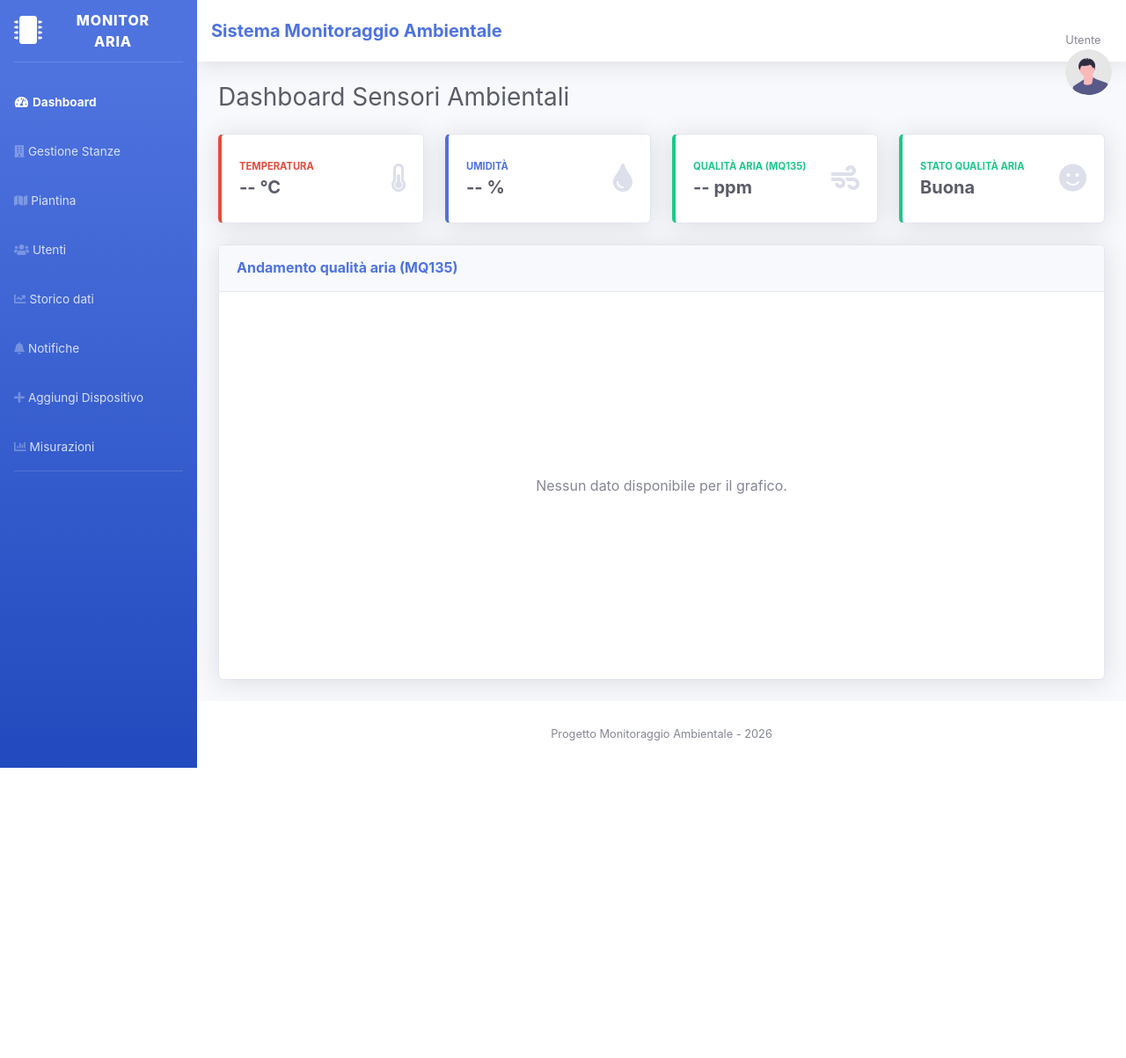
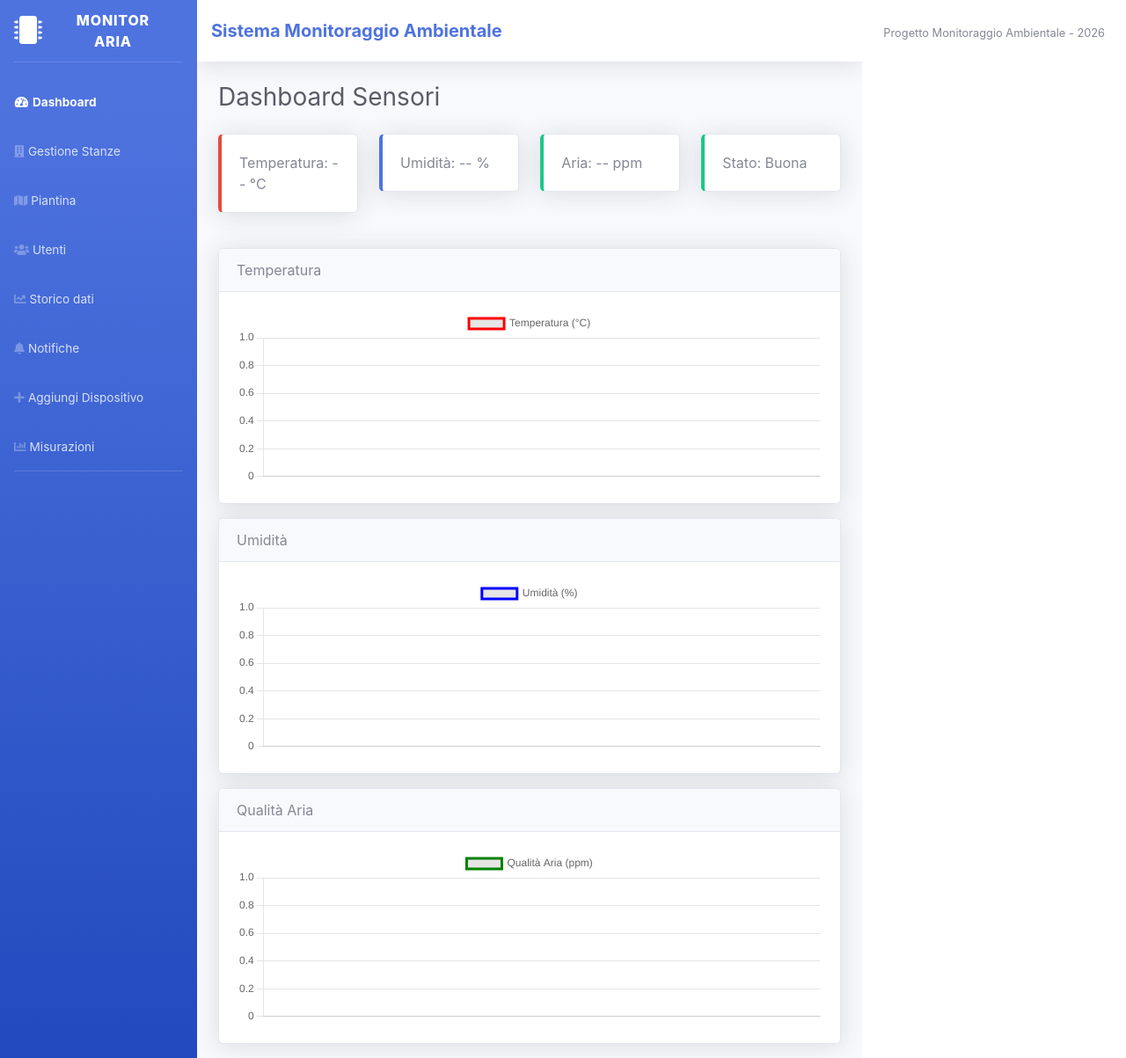
Before and after one commit to AlessandroScozzaro/ProgInformatica, a PHP site: page / in a window 1280 px wide. Shown: the whole page at 88% size. Before the commit the page ends 873 px from the top, so only its background shows below. Run offline with PHP 8.4, Linux system fonts and the light colour scheme; the visitor is signed in with stand-in values (Sample User, id 1); tables that the repository leaves empty or names only in its code hold one stand-in row (values such as "Sample post"); some libraries are stand-ins or nearby versions.

Commit message:
aggiunta grafici

```diff
--- a/index.php
+++ b/index.php
@@ -7,42 +7,35 @@ if(!isset($_SESSION['id'])){
     exit();
 }
 
-// --- PRENDI DATI DAL DATABASE ---
-
-// Temperatura
-$tempResult = $conn->query("
+// --- DATI SINGOLI (CARD) ---
+$temp = $conn->query("
 SELECT m.valore
 FROM misurazioni m
 JOIN dispositivi d ON m.id_dispositivo = d.id_dispositivo
 WHERE d.nome LIKE '%temperatura%'
 ORDER BY m.timestamp DESC
 LIMIT 1
-");
-$temp = $tempResult ? $tempResult->fetch() : null;
+")->fetch();
 
-// Umidità
-$umResult = $conn->query("
+$um = $conn->query("
 SELECT m.valore
 FROM misurazioni m
 JOIN dispositivi d ON m.id_dispositivo = d.id_dispositivo
 WHERE d.nome LIKE '%umidità%'
 ORDER BY m.timestamp DESC
 LIMIT 1
-");
-$um = $umResult ? $umResult->fetch() : null;
+")->fetch();
 
-// Qualità aria
-$ariaResult = $conn->query("
+$aria = $conn->query("
 SELECT m.valore
 FROM misurazioni m
 JOIN dispositivi d ON m.id_dispositivo = d.id_dispositivo
 WHERE d.nome LIKE '%aria%'
 ORDER BY m.timestamp DESC
 LIMIT 1
-");
-$aria = $ariaResult ? $ariaResult->fetch() : null;
+")->fetch();
 
-// Stato qualità aria
+// Stato aria
 $valAria = $aria['valore'] ?? 0;
 if($valAria < 50){
     $stato = "Buona";
@@ -55,40 +48,67 @@ if($valAria < 50){
     $colore = "danger";
 }
 
-// Dati grafico qualità aria (ord. crescente)
-$dati = $conn->query("
+// --- DATI GRAFICO TEMPERATURA ---
+$tempData = $conn->query("
+SELECT m.valore, m.timestamp
+FROM misurazioni m
+JOIN dispositivi d ON m.id_dispositivo = d.id_dispositivo
+WHERE d.nome LIKE '%temperatura%'
+ORDER BY m.timestamp ASC
+LIMIT 100
+")->fetchAll(PDO::FETCH_ASSOC);
+
+$tempLabels = [];
+$tempValues = [];
+foreach($tempData as $d){
+    $tempLabels[] = date("H:i", strtotime($d['timestamp']));
+    $tempValues[] = $d['valore'];
+}
+
+// --- DATI GRAFICO UMIDITÀ ---
+$umData = $conn->query("
+SELECT m.valore, m.timestamp
+FROM misurazioni m
+JOIN dispositivi d ON m.id_dispositivo = d.id_dispositivo
+WHERE d.nome LIKE '%umidità%'
+ORDER BY m.timestamp ASC
+LIMIT 100
+")->fetchAll(PDO::FETCH_ASSOC);
+
+$umLabels = [];
+$umValues = [];
+foreach($umData as $d){
+    $umLabels[] = date("H:i", strtotime($d['timestamp']));
+    $umValues[] = $d['valore'];
+}
+
+// --- DATI GRAFICO ARIA ---
+$ariaData = $conn->query("
 SELECT m.valore, m.timestamp
 FROM misurazioni m
 JOIN dispositivi d ON m.id_dispositivo = d.id_dispositivo
 WHERE d.nome LIKE '%aria%'
-ORDER BY m.timestamp DESC
+ORDER BY m.timestamp ASC
 LIMIT 100
-");
+")->fetchAll(PDO::FETCH_ASSOC);
 
-$valori = [];
-$labels = [];
-// Fetch query results into array
-$datiArr = $dati ? $dati->fetchAll() : [];
-// Reverse the array to maintain chronological order since we used DESC in the query
-$datiArr = array_reverse($datiArr);
-
-foreach($datiArr as $d){
-    $valori[] = $d['valore'];
-    $labels[] = date("H:i", strtotime($d['timestamp']));
+$ariaLabels = [];
+$ariaValues = [];
+foreach($ariaData as $d){
+    $ariaLabels[] = date("H:i", strtotime($d['timestamp']));
+    $ariaValues[] = $d['valore'];
 }
 ?>
+
 <!DOCTYPE html>
 <html lang="it">
-
 <head>
 <meta charset="utf-8">
-<meta http-equiv="X-UA-Compatible" content="IE=edge">
-<meta name="viewport" content="width=device-width, initial-scale=1, shrink-to-fit=no">
-<title>Dashboard Monitoraggio Ambientale</title>
+<meta name="viewport" content="width=device-width, initial-scale=1">
+<title>Dashboard Sensori</title>
 <link href="vendor/fontawesome-free/css/all.min.css" rel="stylesheet">
 <link href="css/sb-admin-2.min.css" rel="stylesheet">
 </head>
-
 <body id="page-top">
 <div id="wrapper">
 
@@ -99,7 +119,7 @@ foreach($datiArr as $d){
         <div class="sidebar-brand-text mx-3">Monitor Aria</div>
     </a>
     <hr class="sidebar-divider">
-    <li class="nav-item active"><a class="nav-link" href="#"><i class="fas fa-fw fa-tachometer-alt"></i><span>Dashboard</span></a></li>
+    <li class="nav-item active"><a class="nav-link" href="index.php"><i class="fas fa-fw fa-tachometer-alt"></i><span>Dashboard</span></a></li>
     <li class="nav-item"><a class="nav-link" href="stanze.php"><i class="fas fa-building"></i><span>Gestione Stanze</span></a></li>
     <li class="nav-item"><a class="nav-link" href="piantina.php"><i class="fas fa-map"></i><span>Piantina</span></a></li>
     <li class="nav-item"><a class="nav-link" href="utenti.php"><i class="fas fa-users"></i><span>Utenti</span></a></li>
@@ -116,103 +136,26 @@ foreach($datiArr as $d){
 <!-- Topbar -->
 <nav class="navbar navbar-expand navbar-light bg-white topbar mb-4 shadow">
     <h5 class="m-0 font-weight-bold text-primary">Sistema Monitoraggio Ambientale</h5>
-    <ul class="navbar-nav ml-auto">
-        <li class="nav-item dropdown no-arrow">
-            <a class="nav-link dropdown-toggle" href="#">
-                <a href="logout.php"><span class="mr-2 d-none d-lg-inline text-gray-600 small">Utente</span></a>
-                <img class="img-profile rounded-circle" src="img/undraw_profile.svg">
-            </a>
-        </li>
-    </ul>
 </nav>
 
 <div class="container-fluid">
-<h1 class="h3 mb-4 text-gray-800">Dashboard Sensori Ambientali</h1>
+<h1 class="h3 mb-4 text-gray-800">Dashboard Sensori</h1>
+
 <div class="row">
-
-<!-- Temperatura -->
-<div class="col-xl-3 col-md-6 mb-4">
-<div class="card border-left-danger shadow h-100 py-2">
-<div class="card-body">
-<div class="row no-gutters align-items-center">
-<div class="col mr-2">
-<div class="text-xs font-weight-bold text-danger text-uppercase mb-1">Temperatura</div>
-<div class="h5 mb-0 font-weight-bold text-gray-800"><?= htmlspecialchars($temp['valore'] ?? '--') ?> °C</div>
-</div>
-<div class="col-auto"><i class="fas fa-thermometer-half fa-2x text-gray-300"></i></div>
-</div>
-</div>
-</div>
+<div class="col-md-3"><div class="card border-left-danger shadow mb-3"><div class="card-body">Temperatura: <?= $temp['valore'] ?? '--' ?> °C</div></div></div>
+<div class="col-md-3"><div class="card border-left-primary shadow mb-3"><div class="card-body">Umidità: <?= $um['valore'] ?? '--' ?> %</div></div></div>
+<div class="col-md-3"><div class="card border-left-success shadow mb-3"><div class="card-body">Aria: <?= $aria['valore'] ?? '--' ?> ppm</div></div></div>
+<div class="col-md-3"><div class="card border-left-<?= $colore ?> shadow mb-3"><div class="card-body">Stato: <?= $stato ?></div></div></div>
 </div>
 
-<!-- Umidità -->
-<div class="col-xl-3 col-md-6 mb-4">
-<div class="card border-left-primary shadow h-100 py-2">
-<div class="card-body">
-<div class="row no-gutters align-items-center">
-<div class="col mr-2">
-<div class="text-xs font-weight-bold text-primary text-uppercase mb-1">Umidità</div>
-<div class="h5 mb-0 font-weight-bold text-gray-800"><?= htmlspecialchars($um['valore'] ?? '--') ?> %</div>
-</div>
-<div class="col-auto"><i class="fas fa-tint fa-2x text-gray-300"></i></div>
-</div>
-</div>
-</div>
-</div>
-
-<!-- Qualità aria -->
-<div class="col-xl-3 col-md-6 mb-4">
-<div class="card border-left-success shadow h-100 py-2">
-<div class="card-body">
-<div class="row no-gutters align-items-center">
-<div class="col mr-2">
-<div class="text-xs font-weight-bold text-success text-uppercase mb-1">Qualità aria (MQ135)</div>
-<div class="h5 mb-0 font-weight-bold text-gray-800"><?= htmlspecialchars($aria['valore'] ?? '--') ?> ppm</div>
-</div>
-<div class="col-auto"><i class="fas fa-wind fa-2x text-gray-300"></i></div>
-</div>
-</div>
-</div>
-</div>
-
-<!-- Stato aria -->
-<div class="col-xl-3 col-md-6 mb-4">
-<div class="card border-left-<?= $colore ?> shadow h-100 py-2">
-<div class="card-body">
-<div class="row no-gutters align-items-center">
-<div class="col mr-2">
-<div class="text-xs font-weight-bold text-<?= $colore ?> text-uppercase mb-1">Stato qualità aria</div>
-<div class="h5 mb-0 font-weight-bold text-gray-800"><?= $stato ?></div>
-</div>
-<div class="col-auto"><i class="fas fa-smile fa-2x text-gray-300"></i></div>
-</div>
-</div>
-</div>
+<!-- Grafici Separati -->
+<div class="row mt-4">
+<div class="col-md-12"><div class="card shadow mb-3"><div class="card-header">Temperatura</div><div class="card-body"><canvas id="tempChart" style="height:200px;"></canvas></div></div></div>
+<div class="col-md-12"><div class="card shadow mb-3"><div class="card-header">Umidità</div><div class="card-body"><canvas id="umChart" style="height:200px;"></canvas></div></div></div>
+<div class="col-md-12"><div class="card shadow mb-3"><div class="card-header">Qualità Aria</div><div class="card-body"><canvas id="ariaChart" style="height:200px;"></canvas></div></div></div>
 </div>
 
 </div>
-
-<div class="row">
-<div class="col-xl-12">
-<div class="card shadow mb-4">
-<div class="card-header py-3">
-<h6 class="m-0 font-weight-bold text-primary">Andamento qualità aria (MQ135)</h6>
-</div>
-<div class="card-body">
-<?php if (empty($valori)): ?>
-    <div class="text-center text-muted" style="height: 400px; display: flex; align-items: center; justify-content: center;">
-        Nessun dato disponibile per il grafico.
-    </div>
-<?php else: ?>
-    <div style="position: relative; height: 400px; width: 100%;">
-        <canvas id="airChart"></canvas>
-    </div>
-<?php endif; ?>
-</div>
-</div>
-</div>
-</div>
-
 </div>
 </div>
 
@@ -225,49 +168,42 @@ foreach($datiArr as $d){
 </footer>
 
 </div>
+
+<script src="https://cdn.jsdelivr.net/npm/chart.js"></script>
+<script>
+document.addEventListener("DOMContentLoaded", function() {
+    // Temperatura
+    new Chart(document.getElementById("tempChart"), {
+        type: 'line',
+        data: {
+            labels: <?= json_encode($tempLabels) ?>,
+            datasets: [{ label: "Temperatura (°C)", data: <?= json_encode($tempValues) ?>, borderColor: "red", tension: 0.4 }]
+        },
+        options: { responsive: true, maintainAspectRatio: false }
+    });
+    // Umidità
+    new Chart(document.getElementById("umChart"), {
+        type: 'line',
+        data: {
+            labels: <?= json_encode($umLabels) ?>,
+            datasets: [{ label: "Umidità (%)", data: <?= json_encode($umValues) ?>, borderColor: "blue", tension: 0.4 }]
+        },
+        options: { responsive: true, maintainAspectRatio: false }
+    });
+    // Qualità Aria
+    new Chart(document.getElementById("ariaChart"), {
+        type: 'line',
+        data: {
+            labels: <?= json_encode($ariaLabels) ?>,
+            datasets: [{ label: "Qualità Aria (ppm)", data: <?= json_encode($ariaValues) ?>, borderColor: "green", tension: 0.4 }]
+        },
+        options: { responsive: true, maintainAspectRatio: false }
+    });
+});
+</script>
+
 <script src="vendor/jquery/jquery.min.js"></script>
 <script src="vendor/bootstrap/js/bootstrap.bundle.min.js"></script>
-<script src="https://cdn.jsdelivr.net/npm/chart.js"></script>
-<script>
-<?php if (!empty($valori)): ?>
-document.addEventListener("DOMContentLoaded", function() {
-    var canvasElement = document.getElementById("airChart");
-    if (canvasElement) {
-        var ctx = canvasElement.getContext("2d");
-        new Chart(ctx, {
-            type: 'line',
-            data: {
-                labels: <?= json_encode($labels) ?>,
-                datasets: [{
-                    label: "Qualità aria (ppm)",
-                    data: <?= json_encode($valori) ?>,
-                    borderColor: "#1cc88a",
-                    backgroundColor: "rgba(28, 200, 138, 0.1)",
-                    fill: true,
-                    tension: 0.4,
-                    pointBackgroundColor: "#1cc88a"
-                }]
-            },
-            options: {
-                responsive: true,
-                maintainAspectRatio: false,
-                plugins: {
-                    legend: {
-                        display: true
-                    }
-                },
-                scales: {
-                    y: {
-                        beginAtZero: true,
-                        max: 500
-                    }
-                }
-            }
-        });
-    }
-});
-<?php endif; ?>
-</script>
 
 </body>
 </html>
```
